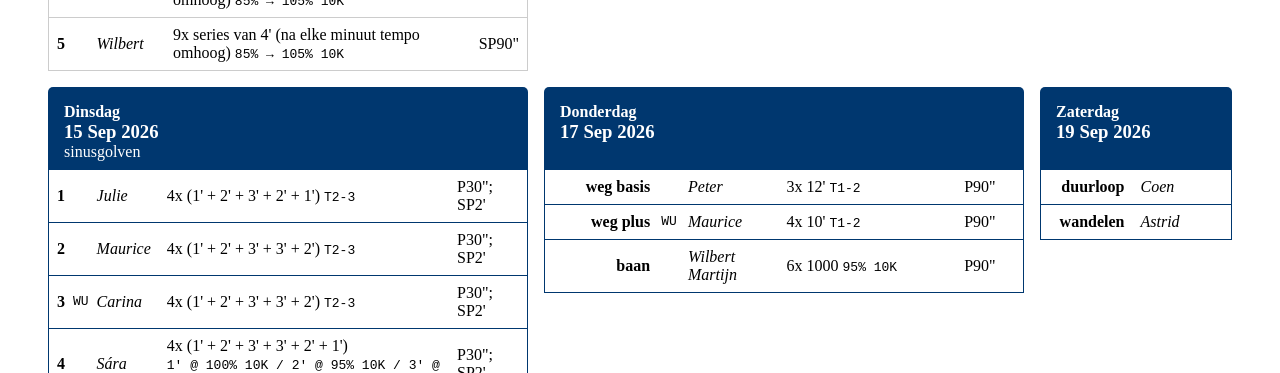
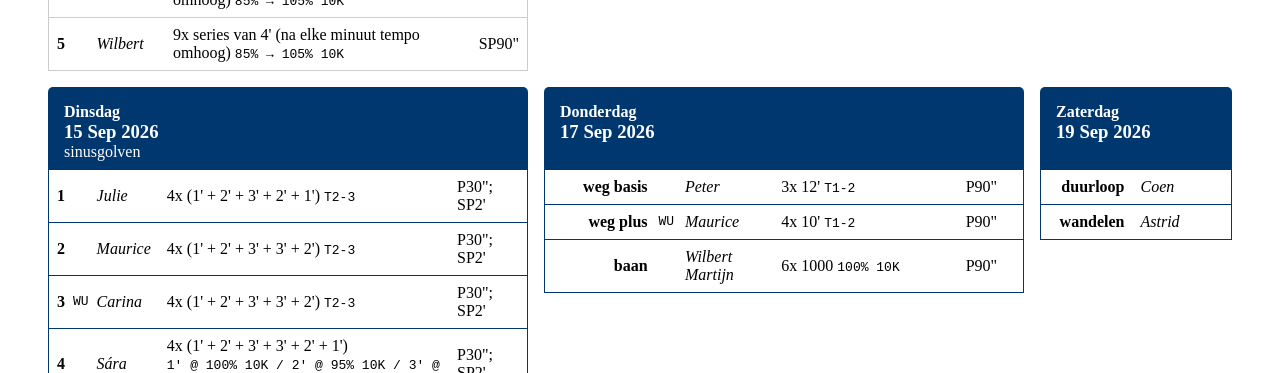
Before and after one commit to sarajuhosova/av40-schedule, a Jekyll site: the page built from _posts/2026-06-30-q3.md, in a window 1280 px wide and 900 px high, scrolled down 3485 px. Shown: the top 373 px of the window. Built offline with Jekyll 4.4.1, drawn with Linux system fonts in a browser that asks for light colours.

Commit message:
Update q3.yaml

```diff
--- a/_data/schedule/2026/q3.yaml
+++ b/_data/schedule/2026/q3.yaml
@@ -649,7 +649,7 @@
     - group: "baan"
       trainer: ["Wilbert", "Martijn"]
       training:
-        core: "6x 1000 <tt>95% 10K</tt>"
+        core: "6x 1000 <tt>100% 10K</tt>"
         break: "P90\""
 - date: "2026-09-19"
   day: "Zaterdag"
```
